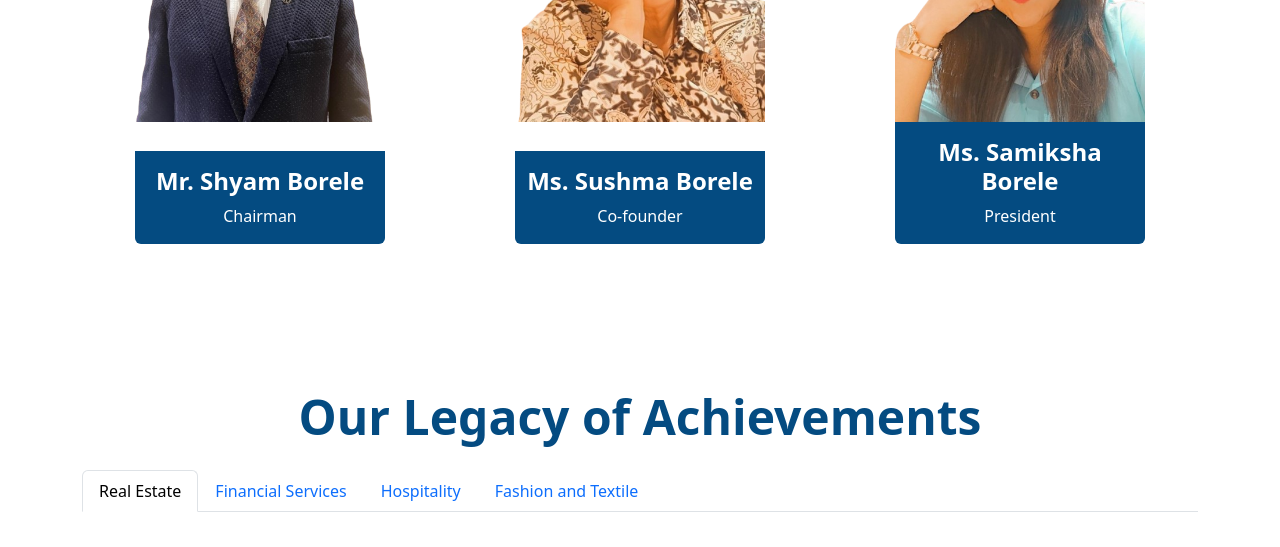
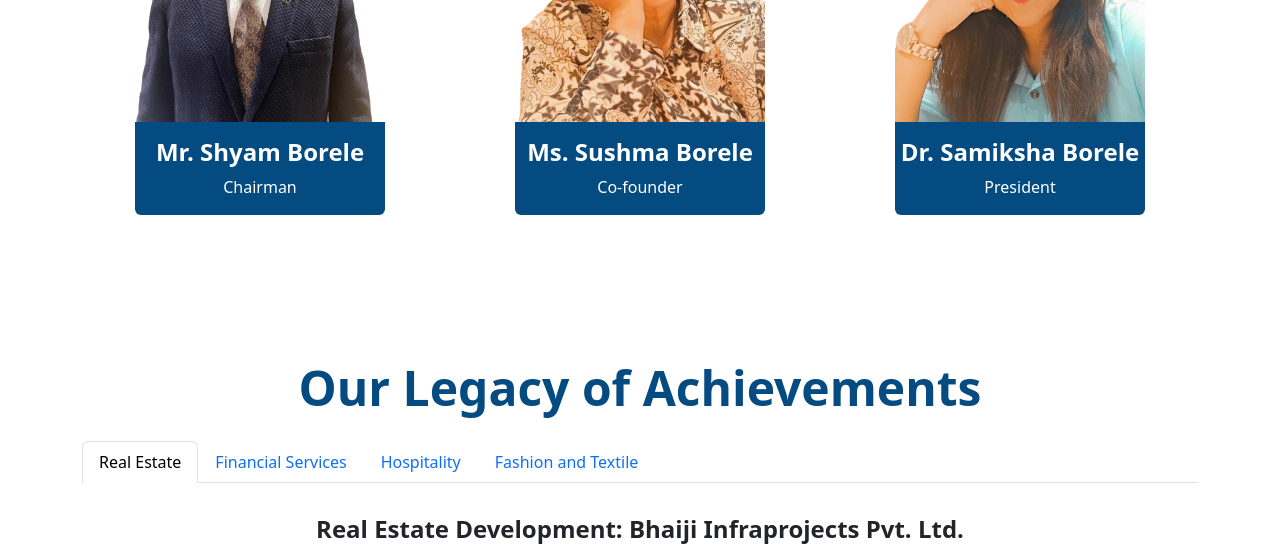
Before and after one commit to himanijangid07/borele-world, a plain HTML site: page index.html in a window 1280 px wide. Shown: the part 3660-4207 px from the top of the page. Drawn offline with nearby package versions, Linux system fonts and the light colour scheme; files that its build step writes are made by us from their sources.

Commit message:
designation updated

```diff
--- a/index.html
+++ b/index.html
@@ -192,7 +192,7 @@
                 width="250px"
               />
               <div class="team-content text-center py-3 rounded-bottom">
-                <h4 class="fw-bold" style="color: white;">Ms. Samiksha Borele</h4>
+                <h4 class="fw-bold" style="color: white;">Dr. Samiksha Borele</h4>
                 <p class="text-white mb-0">President</p>
               </div>
             </div>
```
